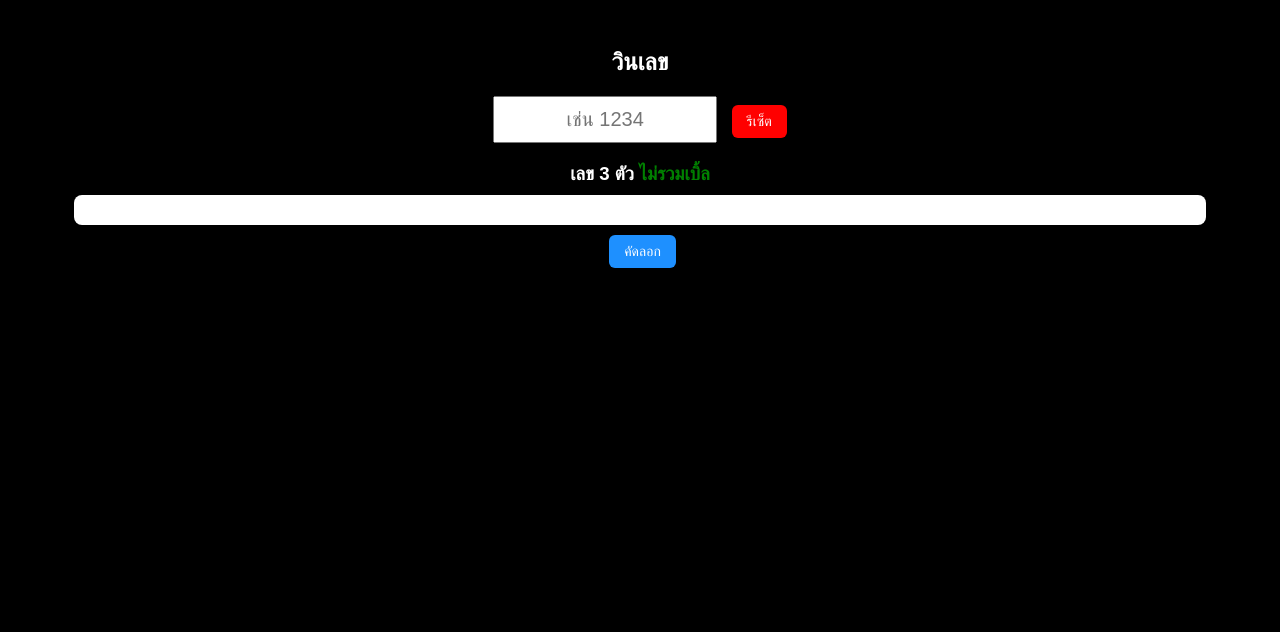
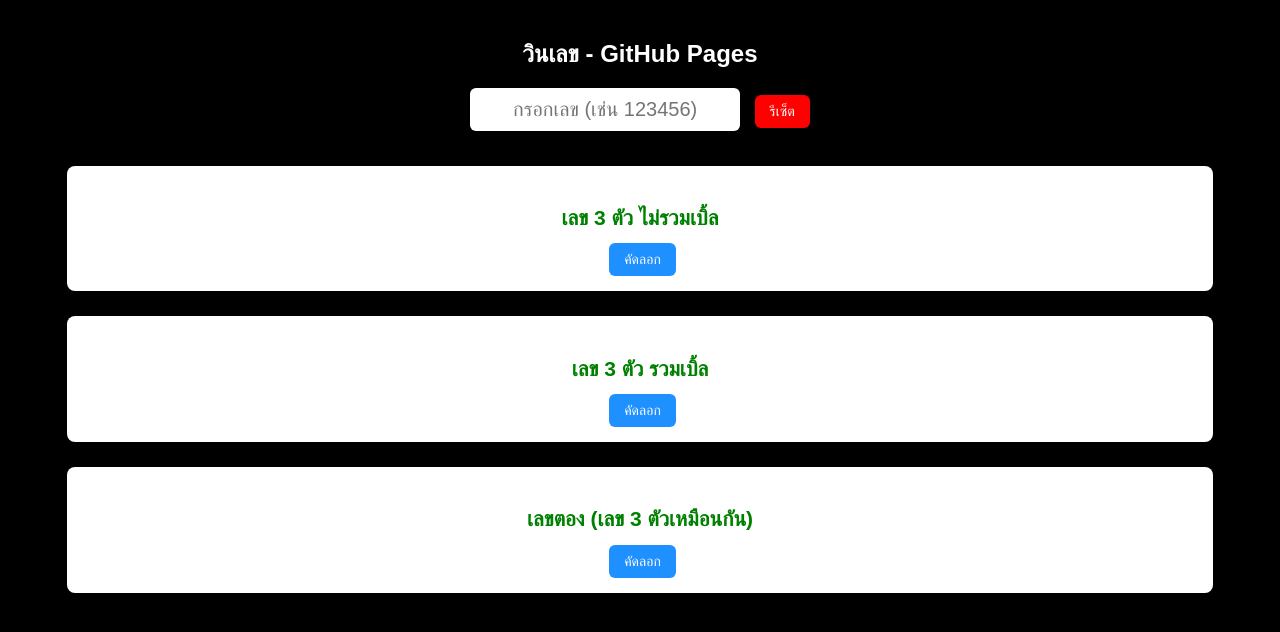
Before and after one commit to Morkungg/win-number-tool, a plain HTML site: page index.html in a window 1280 px wide. Both pictures are taken after a click on the button "รีเซ็ต". Drawn offline with Linux system fonts and the light colour scheme.

Commit message:
Update index.html

```diff
--- a/index.html
+++ b/index.html
@@ -2,105 +2,160 @@
 <html lang="th">
 <head>
   <meta charset="UTF-8" />
-  <meta name="viewport" content="width=device-width, initial-scale=1.0" />
-  <title>วินเลข</title>
+  <meta name="viewport" content="width=device-width, initial-scale=1" />
+  <title>วินเลข - GitHub Pages</title>
   <style>
     body {
-      background: black;
-      color: white;
+      background: #000;
+      color: #fff;
       font-family: 'Sarabun', sans-serif;
       text-align: center;
       padding: 20px;
+      margin: 0;
     }
     input[type="text"] {
       font-size: 20px;
       padding: 10px;
-      width: 200px;
+      width: 250px;
       text-align: center;
+      border-radius: 6px;
+      border: none;
+      margin-bottom: 10px;
     }
-    .result {
-      background: white;
-      color: black;
-      margin: 10px auto;
-      padding: 15px;
-      max-width: 90%;
-      font-size: 20px;
-      line-height: 1.6;
-      border-radius: 8px;
+    button {
+      font-size: 14px;
+      padding: 8px 15px;
+      border-radius: 6px;
+      border: none;
+      cursor: pointer;
+      margin-left: 5px;
+      transition: background-color 0.3s ease;
     }
     .btn-copy {
       background: dodgerblue;
       color: white;
-      border: none;
-      padding: 8px 15px;
-      border-radius: 6px;
-      cursor: pointer;
-      font-size: 14px;
-      margin-left: 5px;
+    }
+    .btn-copy.copied {
+      background: #28a745;
     }
     .btn-reset {
       background: red;
       color: white;
-      padding: 8px 15px;
-      border: none;
-      border-radius: 6px;
-      cursor: pointer;
       margin-left: 10px;
-      font-size: 14px;
     }
     .group {
-      margin: 20px 0;
+      margin: 25px auto;
+      max-width: 90%;
+      background: #fff;
+      color: #000;
+      border-radius: 8px;
+      padding: 15px;
+      font-size: 18px;
+      line-height: 1.5;
+      word-wrap: break-word;
     }
     h3 {
-      margin-bottom: 5px;
+      margin-bottom: 10px;
+      color: green;
     }
   </style>
 </head>
 <body>
-  <h2>วินเลข</h2>
-  <input type="text" id="inputNumbers" maxlength="10" placeholder="เช่น 1234" />
-  <button class="btn-reset" onclick="resetInput()">รีเซ็ต</button>
+  <h2>วินเลข - GitHub Pages</h2>
+  <input type="text" id="inputNumbers" maxlength="10" placeholder="กรอกเลข (เช่น 123456)" />
+  <button class="btn-reset" onclick="resetAll()">รีเซ็ต</button>
 
   <div class="group">
-    <h3>เลข 3 ตัว <span style="color:green;">ไม่รวมเบิ้ล</span></h3>
-    <div class="result" id="res3NoDup"></div>
-    <button class="btn-copy" onclick="copyToClipboard('res3NoDup', this)">คัดลอก</button>
+    <h3>เลข 3 ตัว ไม่รวมเบิ้ล</h3>
+    <div id="res3NoDup"></div>
+    <button class="btn-copy" onclick="copyText('res3NoDup', this)">คัดลอก</button>
+  </div>
+
+  <div class="group">
+    <h3>เลข 3 ตัว รวมเบิ้ล</h3>
+    <div id="res3WithDup"></div>
+    <button class="btn-copy" onclick="copyText('res3WithDup', this)">คัดลอก</button>
+  </div>
+
+  <div class="group">
+    <h3>เลขตอง (เลข 3 ตัวเหมือนกัน)</h3>
+    <div id="resTriple"></div>
+    <button class="btn-copy" onclick="copyText('resTriple', this)">คัดลอก</button>
   </div>
 
   <script>
     const input = document.getElementById("inputNumbers");
 
     input.addEventListener("input", () => {
-      const digits = [...new Set(input.value.replace(/\D/g, "").split(""))];
-      document.getElementById("res3NoDup").innerText = win3NoDup(digits).join(", ");
+      const digits = input.value.replace(/\D/g, "").split("");
+      document.getElementById("res3NoDup").innerText = generateNoDup(digits).join(", ") || "-";
+      document.getElementById("res3WithDup").innerText = generateWithDup(digits).join(", ") || "-";
+      document.getElementById("resTriple").innerText = generateTriple(digits).join(", ") || "-";
     });
 
-    function win3NoDup(digits) {
-      const result = [];
-      for (let i = 0; i < digits.length - 2; i++) {
-        for (let j = i + 1; j < digits.length - 1; j++) {
-          for (let k = j + 1; k < digits.length; k++) {
-            result.push(digits[i] + digits[j] + digits[k]);
+    // เลข 3 ตัวไม่รวมเบิ้ล (เรียงลำดับตาม input, ไม่มีเลขซ้ำในชุด)
+    function generateNoDup(digits) {
+      const res = [];
+      for(let i=0; i<digits.length-2; i++) {
+        for(let j=i+1; j<digits.length-1; j++) {
+          for(let k=j+1; k<digits.length; k++) {
+            if(digits[i] !== digits[j] && digits[j] !== digits[k] && digits[i] !== digits[k]) {
+              res.push(digits[i]+digits[j]+digits[k]);
+            }
           }
         }
       }
-      return result;
+      return [...new Set(res)];
     }
 
-    function copyToClipboard(id, btn) {
+    // เลข 3 ตัวรวมเบิ้ล (เรียงลำดับตาม input, อนุญาตให้เลขซ้ำกันได้)
+    function generateWithDup(digits) {
+      const res = [];
+      for(let i=0; i<digits.length-2; i++) {
+        for(let j=i+1; j<digits.length-1; j++) {
+          for(let k=j+1; k<digits.length; k++) {
+            res.push(digits[i]+digits[j]+digits[k]);
+          }
+        }
+      }
+      return [...new Set(res)];
+    }
+
+    // เลขตอง (เลข 3 ตัวเหมือนกัน)
+    function generateTriple(digits) {
+      const count = {};
+      digits.forEach(d => {
+        count[d] = (count[d] || 0) + 1;
+      });
+      const res = [];
+      for(const d in count) {
+        if(count[d] >= 3) {
+          res.push(d.repeat(3));
+        }
+      }
+      return res;
+    }
+
+    // คัดลอกข้อความและแสดงสถานะ "คัดลอกแล้ว"
+    function copyText(id, btn) {
       const text = document.getElementById(id).innerText;
       navigator.clipboard.writeText(text).then(() => {
+        btn.classList.add("copied");
         const original = btn.innerText;
         btn.innerText = "คัดลอกแล้ว";
         setTimeout(() => {
           btn.innerText = original;
+          btn.classList.remove("copied");
         }, 1500);
       });
     }
 
-    function resetInput() {
+    // รีเซ็ตข้อมูล
+    function resetAll() {
       input.value = "";
       document.getElementById("res3NoDup").innerText = "";
+      document.getElementById("res3WithDup").innerText = "";
+      document.getElementById("resTriple").innerText = "";
     }
   </script>
 </body>
```
